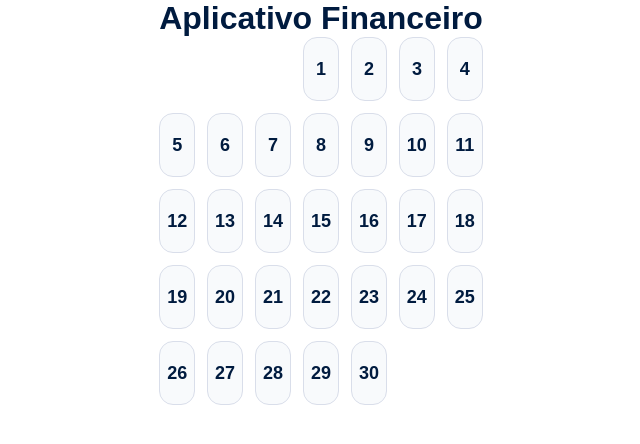
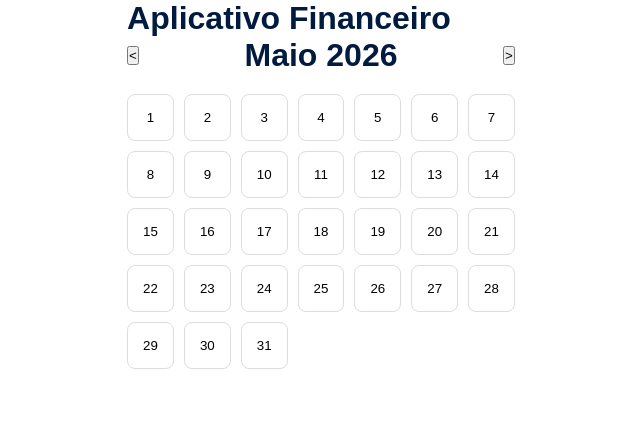
Before and after one commit to Da-Nob/aplicacao-controle-financeiro, a React (Vite) app: page / in a window 1280 px wide. Shown: the top 444 px of the page, without its empty margins (319-959 px from the left). Built offline with nearby package versions, Linux system fonts and the light colour scheme.

Commit message:
adicionando navegcao de meses, destaque de gastos e overlay no modal

```diff
--- a/src/components/Calendar.jsx
+++ b/src/components/Calendar.jsx
@@ -1,42 +1,63 @@
 import React, { useState } from 'react';
-import DayModal from './DayModal'
+import DayModal from './DayModal';
 
 const Calendar = () => {
-    const [dia, setDia] = useState(null);
-    const [todosOsGastos, setTodosOsGastos] = useState([]);
+  const [todosOsGastos, setTodosOsGastos] = useState([]);
+  const [diaSelecionado, setDiaSelecionado] = useState(null);
+  const [dataReferencia, setDataReferencia] = useState(new Date());
 
-    // 1. Descobrimos que Abril tem 30 dias
-    const diasNoMes = new Date(2026, 4, 0).getDate();
+  const mudarMes = (direcao) => {
+    const novaData = new Date(dataReferencia);
+    novaData.setMonth(dataReferencia.getMonth() + direcao);
+    setDataReferencia(novaData);
+  };
 
-    // 2. Descobrimos o dia da semana que cai o dia 1º (ex: 3 para Quarta-feira)
-    const espacosVazios = new Date(2026, 3, 1).getDay();
+  const nomeMes = dataReferencia.toLocaleString('pt-BR', { month: 'long' });
+  const ano = dataReferencia.getFullYear();
+  const mesAtual = dataReferencia.getMonth();
 
-    // 3. Criamos o tamanho total da grade e a lista vazia
-    const tamanhoTotal = espacosVazios + diasNoMes;
-    const gradeCalendario = new Array(tamanhoTotal).fill(null);
-
-    const excluirGasto = (idParaRemover) => {
-      const listaAtualizada = todosOsGastos.filter(gasto => gasto.id !== idParaRemover)
-      setTodosOsGastos(listaAtualizada);
-    }
-
-
+  // Lógica para calcular quantos dias tem o mês atual
+  const diasNoMes = new Date(ano, mesAtual + 1, 0).getDate();
+  const arrayDias = Array.from({ length: diasNoMes }, (_, i) => i + 1);
 
   return (
-    <>
-    <div className="grade-calendario">
-      {gradeCalendario.map((item, index) => {
-        if (index < espacosVazios) {
-            return <div key={index} className="dia-vazio"></div>
-        } else {
-            const diaAtual = (index - espacosVazios) + 1;
-            return <div key={index} className="dia" onClick={() => setDia(diaAtual)}>{diaAtual}</div>
-        }
-      })}
+    <div className="calendario-container">
+      <header className="calendario-header">
+        <button onClick={() => mudarMes(-1)}>&lt;</button>
+        <h1 style={{ textTransform: 'capitalize' }}>{nomeMes} {ano}</h1>
+        <button onClick={() => mudarMes(1)}>&gt;</button>
+      </header>
+
+      <div className="calendario-grid">
+        {arrayDias.map((dia) => {
+          // Verifica se este dia específico tem algum gasto salvo
+          const temGasto = todosOsGastos.some(g =>
+            g.dia === dia && g.mes === mesAtual && g.ano === ano
+          );
+
+          return (
+            <button
+              key={dia}
+              className={`dia-botao ${temGasto ? 'com-gasto' : ''}`}
+              onClick={() => setDiaSelecionado(dia)}
+            >
+              {dia}
+            </button>
+          );
+        })}
+      </div>
+
+      {diaSelecionado && (
+        <DayModal
+          diaSelecionado={diaSelecionado}
+          dataReferencia={dataReferencia}
+          aoFechar={() => setDiaSelecionado(null)}
+          gastos={todosOsGastos}
+          aoAdicionar={setTodosOsGastos}
+        />
+      )}
     </div>
-    {dia && <DayModal diaSelecionado={dia}  aoFechar={setDia} gastos={todosOsGastos} aoAdicionar={setTodosOsGastos}/>}
-    </>
-  )
-}
+  );
+};
 
-export default Calendar
+export default Calendar;
--- a/src/components/DayModal.jsx
+++ b/src/components/DayModal.jsx
@@ -1,87 +1,69 @@
 import React, { useState } from 'react';
 
-const DayModal = ({ diaSelecionado, aoFechar, gastos, aoAdicionar, aoExcluir}) => {
-  // 1. Estados de memória do componente
-  const [gastosDoDia, setGastosDoDia] = useState([]); // Simulando a lista de gastos
+const DayModal = ({ diaSelecionado, dataReferencia, aoFechar, gastos, aoAdicionar }) => {
   const [titulo, setTitulo] = useState("");
   const [valor, setValor] = useState("");
 
-  // 2. Função de ação do formulário
-  const salvarValorGasto = () => {
-    const novoGasto = {
+  const mesAtual = dataReferencia.getMonth();
+  const anoAtual = dataReferencia.getFullYear();
+
+  // Filtramos apenas os gastos deste dia/mês/ano específico
+  const gastosDesteDia = gastos.filter(g =>
+    g.dia === diaSelecionado && g.mes === mesAtual && g.ano === anoAtual
+  );
+
+  const totalDia = gastosDesteDia.reduce((acc, g) => acc + g.valor, 0);
+
+  const salvarGasto = () => {
+    if (!titulo || !valor) return;
+    const novo = {
       id: Math.random(),
-      titulo: titulo,
-      valor: parseFloat(valor), // parseFloat garante que o texto digitado seja tratado como número
-      dia: diaSelecionado
+      titulo,
+      valor: parseFloat(valor),
+      dia: diaSelecionado,
+      mes: mesAtual,
+      ano: anoAtual
     };
-
-    // Usa a prop 'aoAdicionar' e a lista 'gastos' vindas do pai
-    aoAdicionar([...gastosDoDia, novoGasto]);
-
-    // Limpa os campos após salvar
+    aoAdicionar([...gastos, novo]);
     setTitulo("");
     setValor("");
   };
 
-  const gastosDesteDia = gastos.filter((gasto) => gasto.dia === diaSelecionado)
+  const aoExcluir = (id) => {
+    if (window.confirm("Tem certeza que deseja apagar este gasto?")) {
+      aoAdicionar(gastos.filter(g => g.id !== id));
+    }
+  };
 
-  const confirmarExclusao = id => {
-    const certeza = window.confirm("tem certeza que deseja apagar este gasto?");
+  return (
+    <div className="modal-overlay" onClick={aoFechar}>
+      <div className="modal-content" onClick={e => e.stopPropagation()}>
+        <h2>Gastos de {diaSelecionado}/{mesAtual + 1}</h2>
 
-    if (certeza) {
-      aoExcluir(id);
-    }
-  }
-
-  const totalDia = gastosDesteDia.reduce((acumulador, gasto) => {
-    return acumulador + gasto.valor;
-  }, 0)
-
-  // 3. Renderização visual
-  return (
-    <div className="modal">
-      <h2>Gastos do dia {diaSelecionado}</h2>
-
-      {/* Lista Dinâmica */}
         <div className="lista-gastos">
-        {gastosDesteDia.map(( gasto) => (
-          <div key={gasto.id} className="item-gasto">
-            <span>{gasto.titulo}</span>
-            <span>{gasto.valor.toLocaleString('pt-BR', { style: 'currency', currency: 'BRL' })}</span>
-
-            {/* Botão de Excluir */}
-            <button onClick={() => confirmarExclusao(gasto.id)}>Excluir</button>
+          {gastosDesteDia.map(g => (
+            <div key={g.id} className="item-gasto">
+              <span>{g.titulo}</span>
+              <span>{g.valor.toLocaleString('pt-BR', { style: 'currency', currency: 'BRL' })}</span>
+              <button onClick={() => aoExcluir(g.id)}>🗑️</button>
             </div>
           ))}
         </div>
 
-      {/*Destaque do total do Dia*/}
-      <div className="total-dia" style={{fontWeight: 'bold', marginTop: '15px', borderTop: '2px solid "ccc', paddingTop: '10px'}}>
-        <span>Total: </span>
-        <span>{totalDia.toLocaleString('pt-BR', {style: 'currency', currency: 'BRL'})}</span>
+        <div className="total-dia">
+          <strong>Total: {totalDia.toLocaleString('pt-BR', { style: 'currency', currency: 'BRL' })}</strong>
         </div>
 
-      {/* Formulário de Adição */}
         <div className="formulario-gasto">
-        <input
-          type="text"
-          placeholder="Nome do gasto"
-          value={titulo}
-          onChange={e => setTitulo(e.target.value)}
-        />
-        <input
-          type="number"
-          placeholder="Valor"
-          value={valor}
-          onChange={e => setValor(e.target.value)}
-        />
-        <button onClick={salvarValorGasto}>Adicionar Gasto</button>
+          <input value={titulo} onChange={e => setTitulo(e.target.value)} placeholder="O que comprou?" />
+          <input type="number" value={valor} onChange={e => setValor(e.target.value)} placeholder="Valor" />
+          <button onClick={salvarGasto}>Adicionar</button>
         </div>
 
-      {/* Botão de Fechar */}
-      <button onClick={() => aoFechar(null)}>Fechar</button>
+        <button className="botao-fechar" onClick={aoFechar}>Fechar</button>
+      </div>
     </div>
   );
-}
+};
 
 export default DayModal;
--- a/src/index.css
+++ b/src/index.css
@@ -76,3 +76,55 @@ body {
 .dia-vazio {
   background: transparent;
 }
+
+.calendario-header {
+  display: flex;
+  justify-content: space-between;
+  align-items: center;
+  margin-bottom: 20px;
+}
+
+.calendario-grid {
+  display: grid;
+  grid-template-columns: repeat(7, 1fr);
+  gap: 10px;
+}
+
+.dia-botao {
+  padding: 15px;
+  cursor: pointer;
+  background: white;
+  border: 1px solid #ddd;
+  border-radius: 8px;
+}
+
+/* Destaque para dias com gastos */
+.dia-botao.com-gasto {
+  border: 2px solid #ff4d4d;
+  background-color: #fff5f5;
+}
+
+.modal-overlay {
+  position: fixed;
+  top: 0; left: 0; right: 0; bottom: 0;
+  background: rgba(0,0,0,0.5);
+  display: flex;
+  justify-content: center;
+  align-items: center;
+  animation: fadeIn 0.3s ease-out;
+  z-index: 1000;
+}
+
+.modal-content {
+  background: white;
+  padding: 25px;
+  border-radius: 12px;
+  width: 90%;
+  max-width: 400px;
+  box-shadow: 0 10px 25px rgba(0,0,0,0.2);
+}
+
+@keyframes fadeIn {
+  from { opacity: 0; transform: scale(0.9); }
+  to { opacity: 1; transform: scale(1); }
+}
```
Lines whose indentation alone changed are shown as unchanged.
